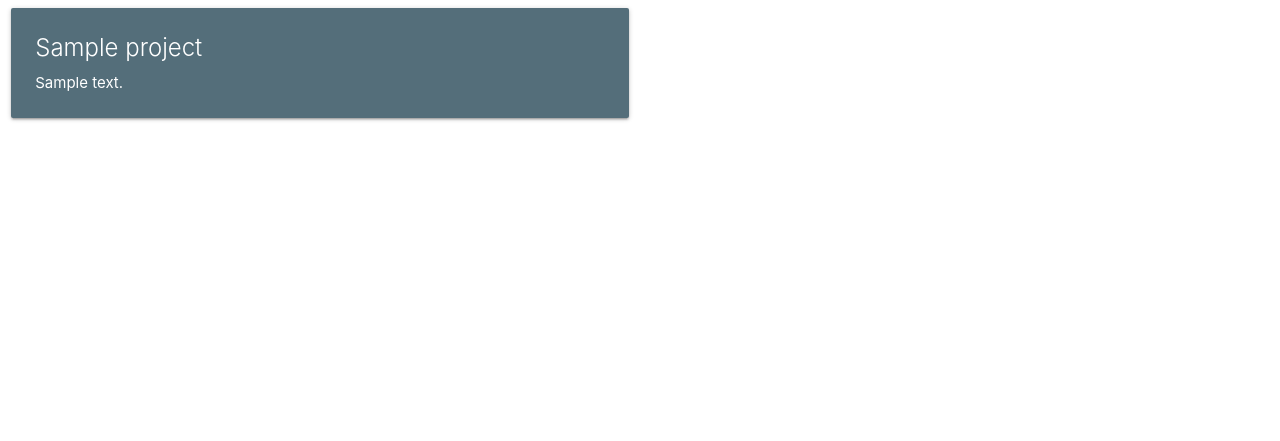
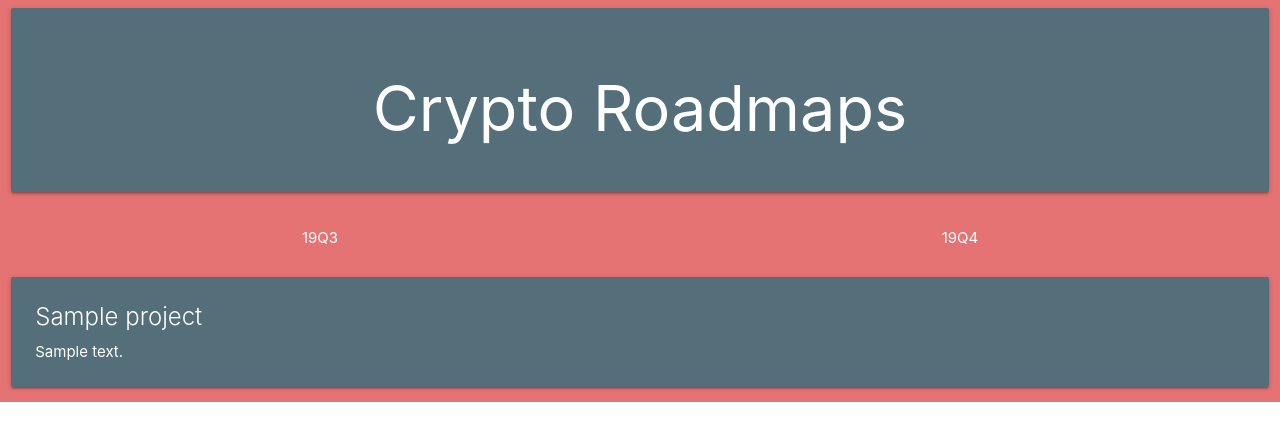
Before and after one commit to fmhall/Crypto-Roadmaps, a Django app: page / in a window 1280 px wide. Shown: the top 441 px of the page. Run offline with Django 3.2, Linux system fonts and the light colour scheme; tables that the repository leaves empty hold one stand-in row (values such as "Sample post"); some libraries are stand-ins or nearby versions.

Commit message:
CSS changes

```diff
--- a/mysite/main/templates/main/home.html
+++ b/mysite/main/templates/main/home.html
@@ -14,9 +14,23 @@
 </head>
 
 <body>
+    <div class="red lighten-2">
+        <div class="row">
+            <div class="col s12">
+                <div class="card blue-grey darken-1 hoverable">
+                    <div class="card-content white-text">
+                        <h1 class="center-align">Crypto Roadmaps</h1>
+                    </div>
+                </div>
+            </div>
+        </div>
+        <div class="row white-text">
+            <div class="col s6 center-align">19Q3</div>
+            <div class="col s6 center-align">19Q4</div>
+        </div>
         <div class="row">
             {% for proj in projects %}
-        <div class="col s12 m6">
+            <div class="col s12">
                 <div class="card blue-grey darken-1 hoverable">
                     <div class="card-content white-text">
                         <span class="card-title">{{proj.project_name}}</span>
@@ -27,15 +41,7 @@
             </div>
             {% endfor %}
         </div>
+    </div>
     <!-- Prism JS -->
     <script src="{% static "tinymce/js/prism.js" %}"></script>
-    <script src="https://code.jquery.com/jquery-3.2.1.slim.min.js"
-        integrity="sha384-KJ3o2DKtIkvYIK3UENzmM7KCkRr/rE9/Qpg6aAZGJwFDMVNA/GpGFF93hXpG5KkN"
-        crossorigin="anonymous"></script>
-    <script src="https://cdnjs.cloudflare.com/ajax/libs/popper.js/1.12.9/umd/popper.min.js"
-        integrity="sha384-ApNbgh9B+Y1QKtv3Rn7W3mgPxhU9K/ScQsAP7hUibX39j7fakFPskvXusvfa0b4Q"
-        crossorigin="anonymous"></script>
-    <script src="https://maxcdn.bootstrapcdn.com/bootstrap/4.0.0/js/bootstrap.min.js"
-        integrity="sha384-JZR6Spejh4U02d8jOt6vLEHfe/JQGiRRSQQxSfFWpi1MquVdAyjUar5+76PVCmYl"
-        crossorigin="anonymous"></script>
 </body>
```
Lines whose indentation alone changed are shown as unchanged.
